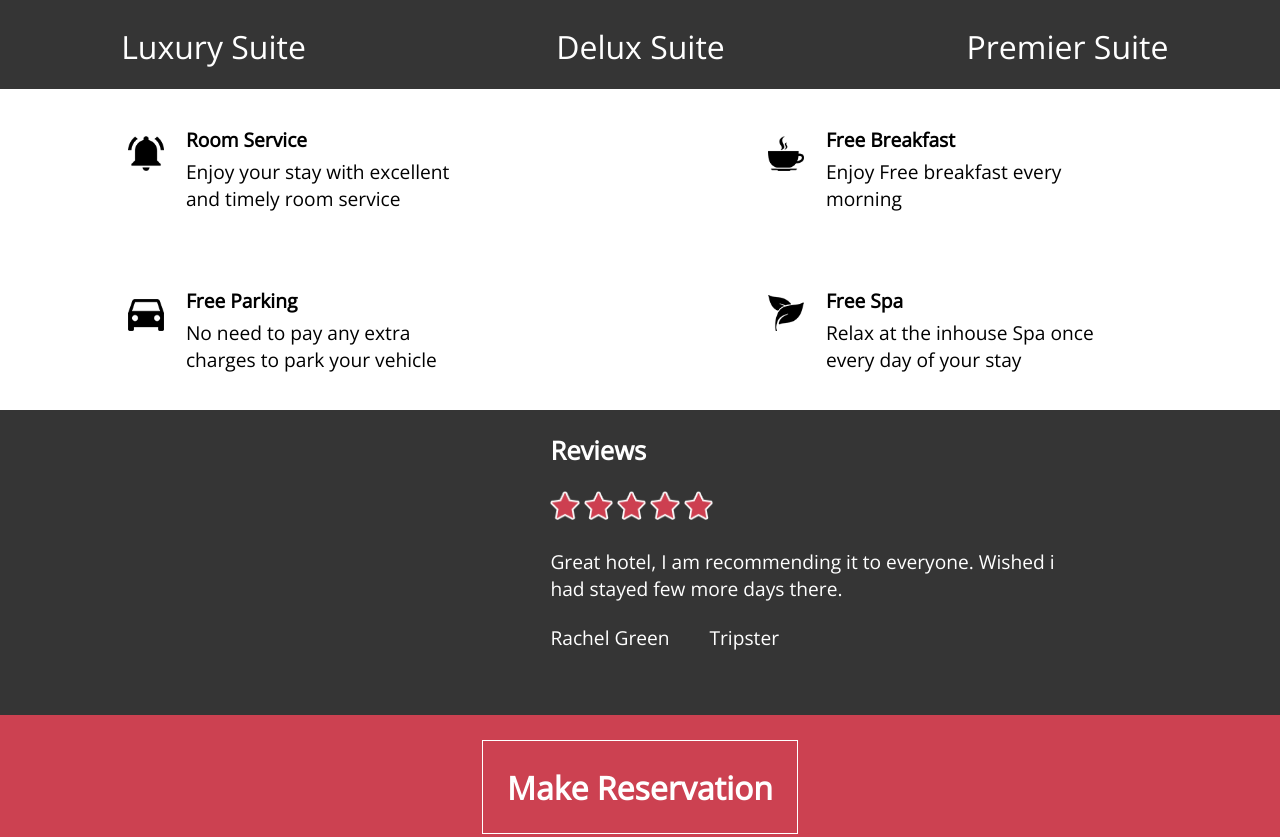
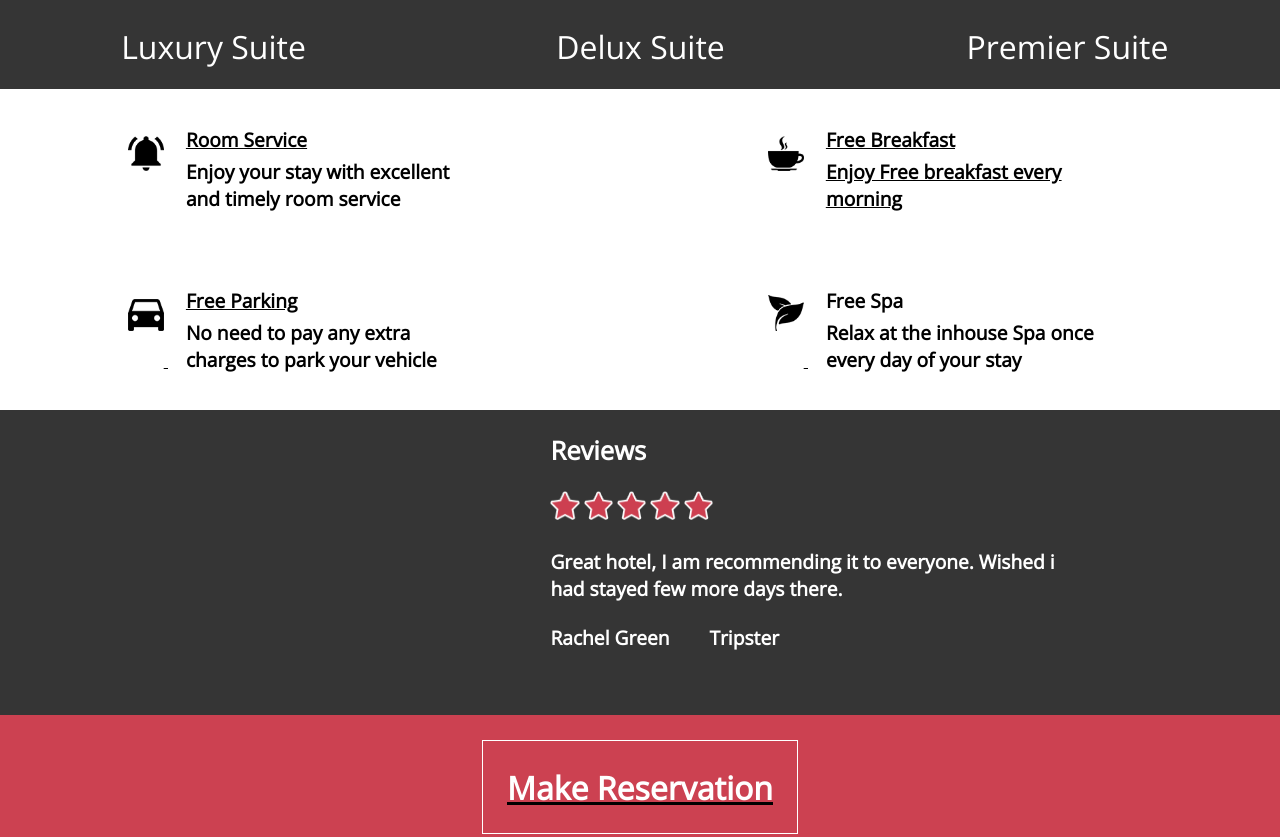
Before and after one commit to sumitmangela/hotel, a plain HTML site: page index.html in a window 1280 px wide. Shown: the part 1077-1914 px from the top of the page. Drawn offline with nearby package versions, Linux system fonts and the light colour scheme.

Commit message:
Update index.html
edited some part for customer influencing purpose.

```diff
--- a/index.html
+++ b/index.html
@@ -122,14 +122,14 @@
          <div class="tm-service">
               <img class="tm-serimage" src="images/bell.png">
              <div>
-                        <p class="b">Room Service</p>
-                        <p> Enjoy your stay with excellent and timely room service </p> </div>
+                        <p class="b"><u>Room Service</u></p>
+                        <p><b> Enjoy your stay with excellent and timely room service </b></p> </div>
         </div>
         <div class="tm-service">
               <img class="tm-serimage" src="images/coffee.png">
              <div>
-                        <p class="b">Free Breakfast</p>
-                        <p> Enjoy Free breakfast every morning</p> </div>
+                        <p class="b"><u>Free Breakfast<u></p>
+                        <p><b> Enjoy Free breakfast every morning</p> <b></div>
         </div>
     </section>
     <section class="tm-servicesection">
@@ -137,8 +137,8 @@
         <div class="tm-service">
               <img class="tm-serimage" src="images/car-front.png">
              <div>
-                        <p class="b">Free Parking</p>
-                        <p> No need to pay any extra charges to park your vehicle </p> </div>
+                        <p class="b"><u>Free Parking</u></p>
+                        <p><b> No need to pay any extra charges to park your vehicle </b></p> </div>
         </div>
         <div class="tm-service">
               <img class="tm-serimage" src="images/spa.png">
```
